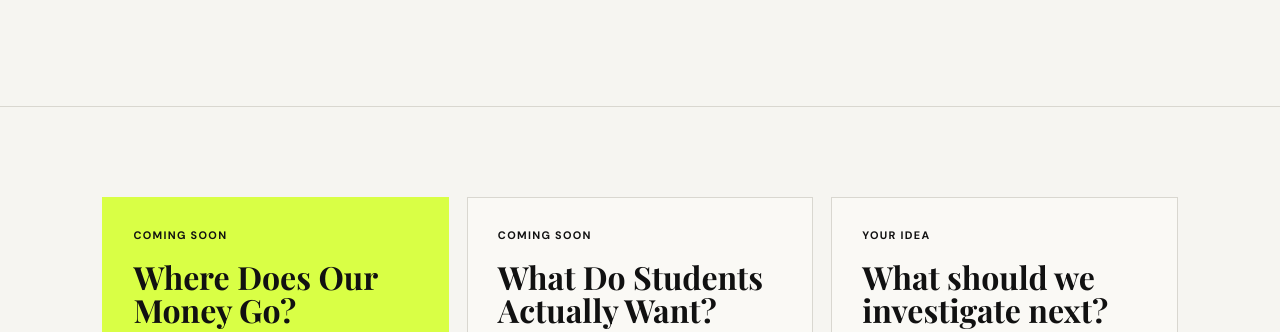
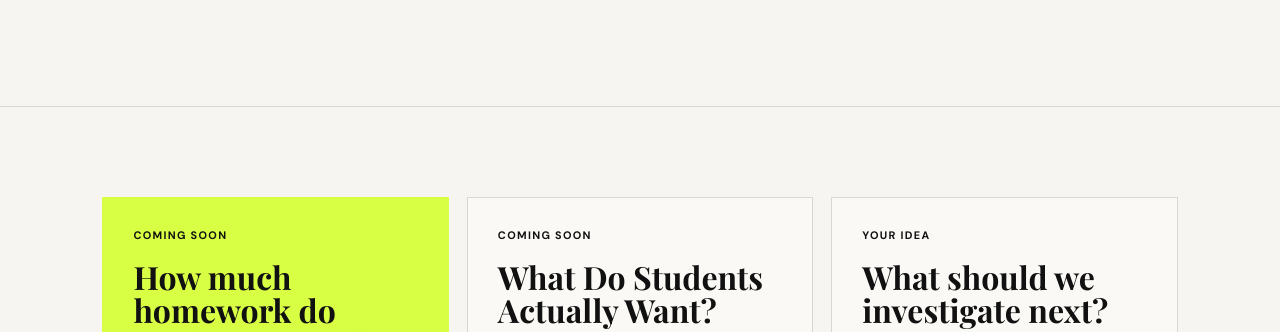
Before and after one commit to katarinas-projects/projectPL.github.io, a plain HTML site: page investigations.html in a window 1280 px wide. Shown: the part 442-774 px from the top of the page. Drawn offline with nearby package versions, Linux system fonts and the light colour scheme; a web font is replaced by a local one.

Commit message:
Update investigation card details

```diff
--- a/investigations.html
+++ b/investigations.html
@@ -5,7 +5,7 @@
 <main>
 <section class="page-hero"><span class="eyebrow">PROJECT PL / 01</span><h1>Investigations</h1><p>Questions we are researching, evidence we have collected, and what we have learned.</p></section>
 <section class="section"><div class="cards">
-<article class="card feature-card"><span class="tag">COMING SOON</span><h3>Where Does Our Money Go?</h3><p>Research into student activity fees and how student activity money is allocated.</p><a href="#">Investigation coming soon →</a></article>
+<article class="card feature-card"><span class="tag">COMING SOON</span><h3>How much homework do students actually have?</h3><p>Research into students homework loads and how students deal with burnout and pressure.</p><a href="#">Investigation coming soon →</a></article>
 <article class="card"><span class="tag">COMING SOON</span><h3>What Do Students Actually Want?</h3><p>A student survey examining priorities, concerns, and experiences at PLHS.</p><a href="#">Coming soon →</a></article>
 <article class="card"><span class="tag">YOUR IDEA</span><h3>What should we investigate next?</h3><p>Submit a question and help choose a future Project PL investigation.</p><a href="question.html">Submit a question →</a></article>
 </div></section>
```
